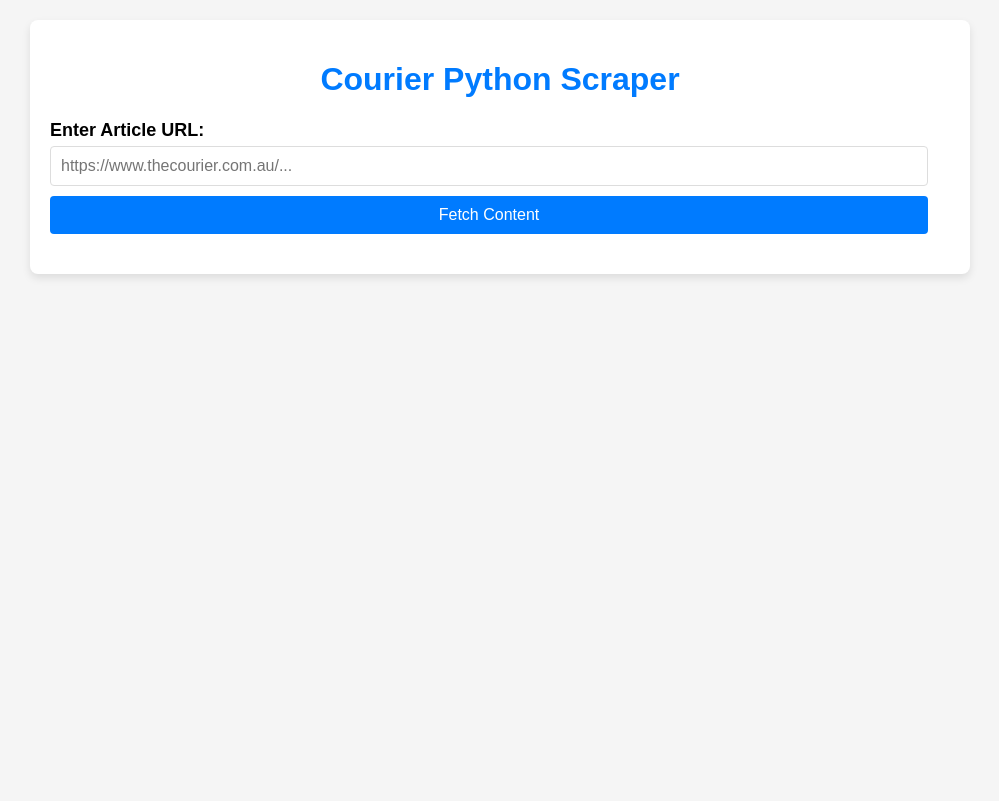
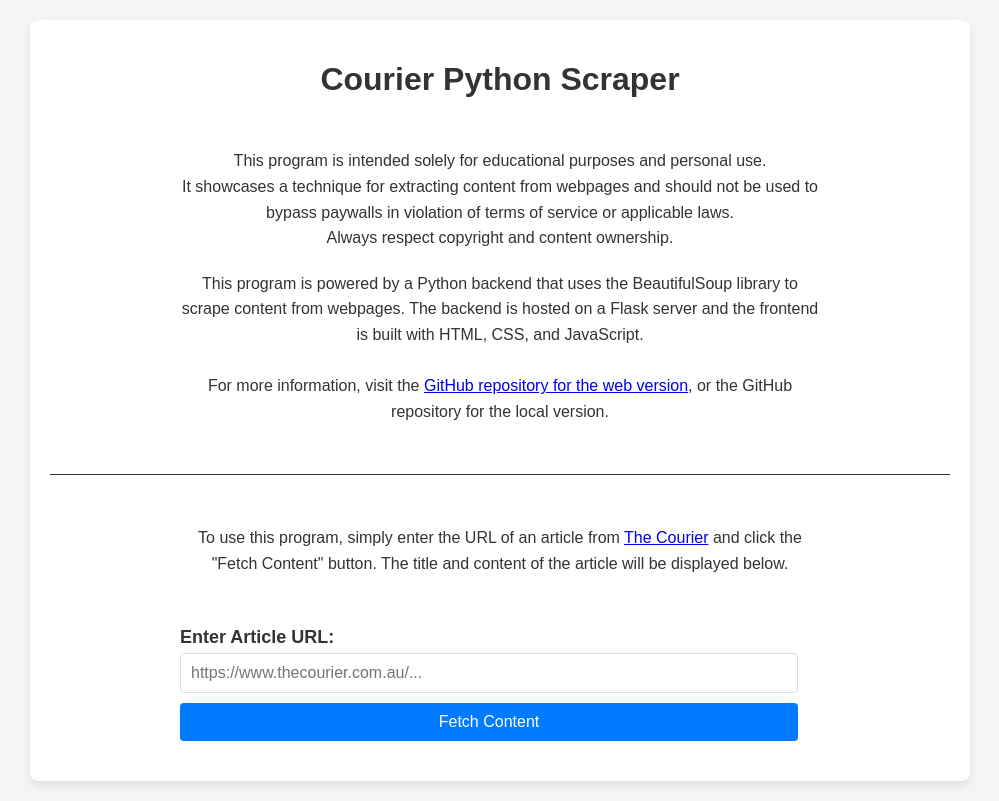
Before and after one commit to BBGard/courier-scraper-web, a plain HTML site: page frontend/index.html in a window 1280 px wide. Shown: the whole page, without its empty margins (140-1139 px from the left). Drawn offline with Linux system fonts and the light colour scheme.

Commit message:
added info to frontend

```diff
--- a/frontend/index.html
+++ b/frontend/index.html
@@ -1,20 +1,39 @@
 <!DOCTYPE html>
 <html lang="en">
+
 <head>
     <meta charset="UTF-8">
     <meta name="viewport" content="width=device-width, initial-scale=1.0">
     <title>Courier Python Scraper</title>
     <link rel="stylesheet" href="styles.css">
 </head>
+
 <body>
     <div class="container">
         <h1>Courier Python Scraper</h1>
-        <label for="url-input">Enter Article URL:</label>
-        <input type="text" id="url-input" placeholder="https://www.thecourier.com.au/...">
-        <button id="fetch-button">Fetch Content</button>
+        <p class="description">This program is intended solely for educational purposes and personal use.<br> It
+            showcases a technique for extracting content from webpages and should not be used to bypass paywalls in
+            violation of terms of service or applicable laws.<br>Always respect copyright and content ownership.</p>
+
+        <p class="info">This program is powered by a Python backend that uses the BeautifulSoup library to scrape
+            content from webpages. The backend is hosted on a Flask server and the frontend is built with HTML, CSS, and
+            JavaScript.<br><br>For more information, visit the <a href="https://github.com/BBGard/courierPythonScraper">GitHub
+                repository for the web version</a>, or the <a href="https://github.com/BBGard/courier-scraper-web"></a>GitHub
+                repository for the local version.</p>
+<div class="divider"></div>
+                <p class="instructions">To use this program, simply enter the URL of an article from <a
+                    href="https://www.thecourier.com.au/">The Courier</a> and click the "Fetch Content" button. The title
+                and content of the article will be displayed below.</p>
+
+        <form class="form">
+            <label for="url-input">Enter Article URL:</label>
+            <input type="text" id="url-input" placeholder="https://www.thecourier.com.au/...">
+            <button id="fetch-button">Fetch Content</button>
+        </form>
         <h2 id="title"></h2>
         <div id="content"></div>
     </div>
     <script src="scripts.js"></script>
 </body>
+
 </html>
--- a/frontend/styles.css
+++ b/frontend/styles.css
@@ -16,11 +16,37 @@ body {
 
 h1 {
   text-align: center;
-  color: #007bff;
+  color: #333;
+  font-size: 32px;
+  margin-bottom: 50px;
+}
+
+.description, .instructions, .info {
+  margin: 0 auto;
+  max-width: 640px;
+  text-align: center;
+  color: #333;
+  font-size: 16px;
+  line-height: 1.6;
+  margin-top: 20px;
+}
+
+.divider {
+  margin-top: 50px;
+  margin-bottom: 50px;
+  text-align: center;
+  border-bottom: #333 solid 1px;
+}
+
+form {
+  margin: 0 auto;
+  max-width: 640px;
+  margin-top: 50px;
 }
 
 label {
   font-size: 18px;
+  color: #333;
   font-weight: bold;
 }
 
@@ -60,6 +86,7 @@ h2 {
   margin-top: 20px;
   line-height: 1.6;
   color: #333;
+  max-width: 640px;
 }
 
 #content p {
```
